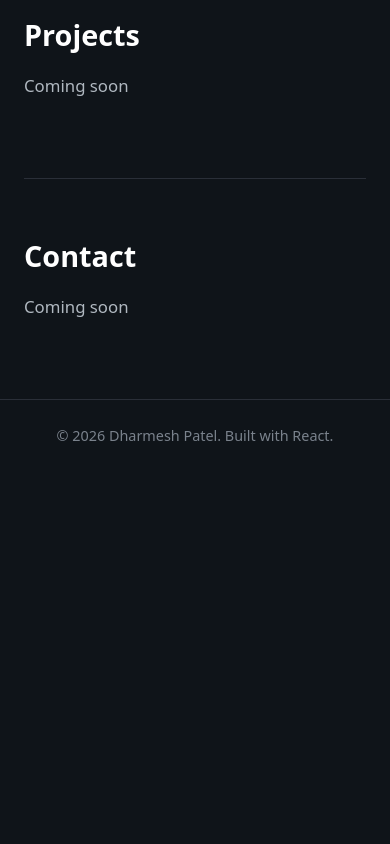
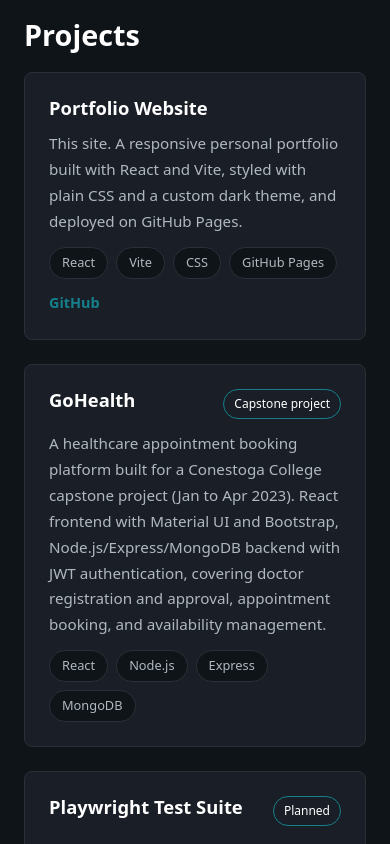
Before and after one commit to dharmeshpt2710/portfolio, a React app: page / in a window 390 px wide. Shown: the part 2380-3224 px from the top of the page. Before the commit the page ends 2852 px from the top, so only its background shows below. Built offline with nearby package versions, Linux system fonts and the light colour scheme; the HTML template or start-up script is replaced by a standard one.

Commit message:
Phase 5: projects section
Add a reusable ProjectCard component and a responsive grid in
Projects.jsx, seeded with the portfolio site, the GoHealth capstone
project, and a planned Playwright test suite.

```diff
--- /dev/null
+++ b/src/components/ProjectCard.jsx
@@ -0,0 +1,34 @@
+function ProjectCard({ title, description, tags, githubUrl, demoUrl, status }) {
+  return (
+    <article className="project-card">
+      <div className="project-card-header">
+        <h3>{title}</h3>
+        {status && <span className="project-status">{status}</span>}
+      </div>
+      <p>{description}</p>
+      <div className="project-tags">
+        {tags.map((tag) => (
+          <span className="project-tag" key={tag}>
+            {tag}
+          </span>
+        ))}
+      </div>
+      {(githubUrl || demoUrl) && (
+        <div className="project-links">
+          {githubUrl && (
+            <a href={githubUrl} target="_blank" rel="noopener noreferrer">
+              GitHub
+            </a>
+          )}
+          {demoUrl && (
+            <a href={demoUrl} target="_blank" rel="noopener noreferrer">
+              Live Demo
+            </a>
+          )}
+        </div>
+      )}
+    </article>
+  )
+}
+
+export default ProjectCard
--- /dev/null
+++ b/src/components/Projects.css
@@ -0,0 +1,81 @@
+.projects-grid {
+  display: grid;
+  grid-template-columns: repeat(auto-fit, minmax(260px, 1fr));
+  gap: 24px;
+}
+
+.project-card {
+  display: flex;
+  flex-direction: column;
+  gap: 12px;
+  padding: 24px;
+  background-color: var(--color-surface);
+  border: 1px solid var(--color-border);
+  border-radius: 8px;
+  transition: transform 0.2s ease, border-color 0.2s ease;
+}
+
+.project-card:hover {
+  transform: translateY(-4px);
+  border-color: var(--color-accent);
+}
+
+.project-card-header {
+  display: flex;
+  align-items: flex-start;
+  justify-content: space-between;
+  gap: 12px;
+}
+
+.project-card h3 {
+  font-size: 1.15rem;
+  margin: 0;
+}
+
+.project-card p {
+  margin: 0;
+  font-size: 0.95rem;
+}
+
+.project-status {
+  flex-shrink: 0;
+  padding: 4px 10px;
+  border-radius: 999px;
+  border: 1px solid var(--color-accent);
+  color: var(--color-text);
+  font-size: 0.75rem;
+  white-space: nowrap;
+}
+
+.project-tags {
+  display: flex;
+  flex-wrap: wrap;
+  gap: 8px;
+  margin-top: auto;
+}
+
+.project-tag {
+  display: inline-block;
+  padding: 4px 12px;
+  border-radius: 999px;
+  border: 1px solid var(--color-border);
+  background-color: var(--color-bg);
+  color: var(--color-text-body);
+  font-size: 0.8rem;
+  white-space: nowrap;
+}
+
+.project-links {
+  display: flex;
+  gap: 16px;
+}
+
+.project-links a {
+  font-size: 0.9rem;
+  font-weight: 600;
+  text-decoration: none;
+}
+
+.project-links a:hover {
+  text-decoration: underline;
+}
--- a/src/components/Projects.jsx
+++ b/src/components/Projects.jsx
@@ -1,8 +1,39 @@
+import './Projects.css'
+import ProjectCard from './ProjectCard'
+
+const projects = [
+  {
+    title: 'Portfolio Website',
+    description:
+      'This site. A responsive personal portfolio built with React and Vite, styled with plain CSS and a custom dark theme, and deployed on GitHub Pages.',
+    tags: ['React', 'Vite', 'CSS', 'GitHub Pages'],
+    githubUrl: 'https://github.com/dharmeshpt2710/portfolio',
+  },
+  {
+    title: 'GoHealth',
+    description:
+      'A healthcare appointment booking platform built for a Conestoga College capstone project (Jan to Apr 2023). React frontend with Material UI and Bootstrap, Node.js/Express/MongoDB backend with JWT authentication, covering doctor registration and approval, appointment booking, and availability management.',
+    tags: ['React', 'Node.js', 'Express', 'MongoDB'],
+    status: 'Capstone project',
+  },
+  {
+    title: 'Playwright Test Suite',
+    description:
+      'A Page Object Model test suite with end to end tests against a public demo site, including a README that explains the approach.',
+    tags: ['Playwright', 'JavaScript', 'Page Object Model'],
+    status: 'Planned',
+  },
+]
+
 function Projects() {
   return (
     <section id="projects" className="section projects">
       <h2>Projects</h2>
-      <p>Coming soon</p>
+      <div className="projects-grid">
+        {projects.map((project) => (
+          <ProjectCard key={project.title} {...project} />
+        ))}
+      </div>
     </section>
   )
 }
```
Also changed, not shown: 1 other file (tests, documents, lock files or other folders).
